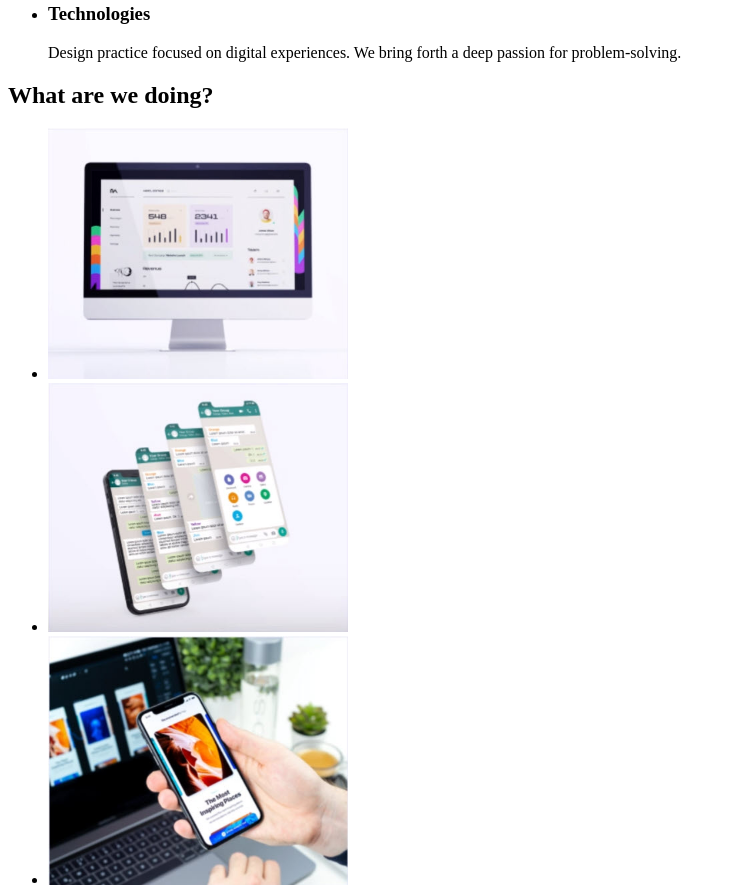
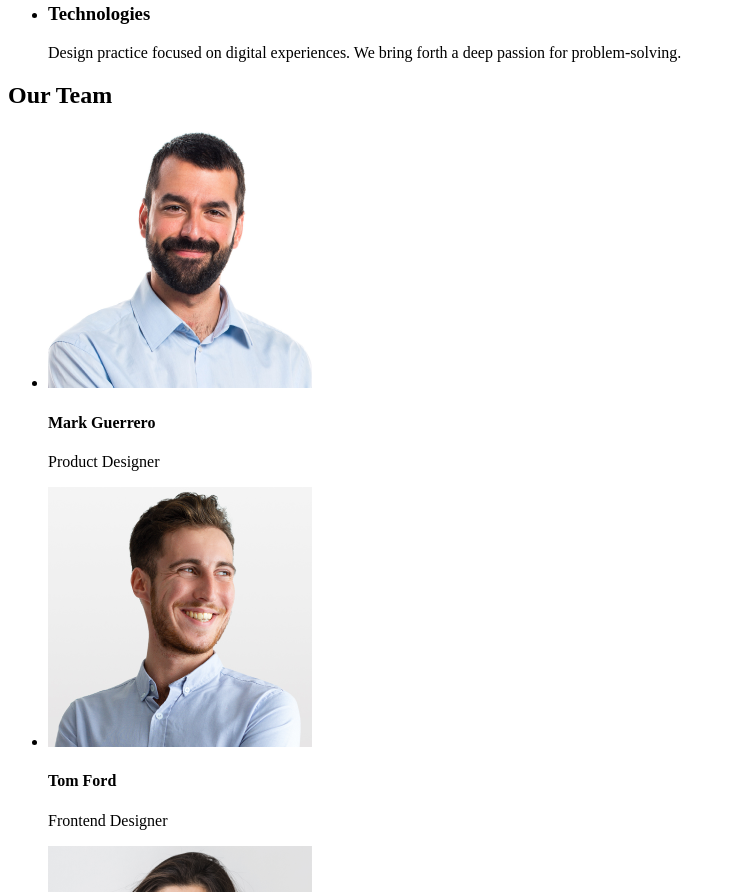
Before and after one commit to emrahcagigan/goit-markup-hw-01, a plain HTML site: page index.html in a window 1280 px wide. Shown: the part 532-1424 px from the top of the page, without its empty margins (0-735 px from the left). Drawn offline with Linux system fonts and the light colour scheme.

Commit message:
del what r we do add sections

```diff
--- a/index.html
+++ b/index.html
@@ -23,11 +23,13 @@
       </address>
     </header>
     <main>
+      <section>
         <h2>Effective Solutions for Your Business</h2>
         <button type="button">Order Service</button>
+      </section>
 
       <!-- Our Future Content -->
-
+      <section>
         <h2>Our Futures</h2>
         <ul>
           <li>
@@ -65,18 +67,11 @@
             </p>
           </li>
         </ul>
-
-      <!-- What we are doning? Content -->
-
-      <h2>What are we doing?</h2>
-      <ul>
-        <li><img src="images/2024-06-12_21-14-03.jpg" alt="" width="300" /></li>
-        <li><img src="images/2024-06-12_21-14-24.jpg" alt="" width="300" /></li>
-        <li><img src="images/2024-06-12_21-14-44.jpg" alt="" width="300" /></li>
-      </ul>
+      </section>
 
       <!-- Our Team Content -->
 
+      <section>
         <h2>Our Team</h2>
         <ul>
           <li>
@@ -100,6 +95,7 @@
             <p>UI Designer</p>
           </li>
         </ul>
+      </section>
     </main>
     <footer>
       <a href="index.html">WebStudio</a>
@@ -110,8 +106,5 @@
     </footer>
   </body>
 
-  <!-- Hocam eksiksizdi ama hatalarım:
-    ul etiketi içinde p etiketi olmamalı,
-    p etiketi içinde h3 h4 vs olmamalı,
-    img etiketinin alt değeri olmalı. -->
+  <!-- Hocam hatalarımı commitleyerek bir kaç revize ile tamamladım. -->
 </html>
```
Lines whose indentation alone changed are shown as unchanged.
